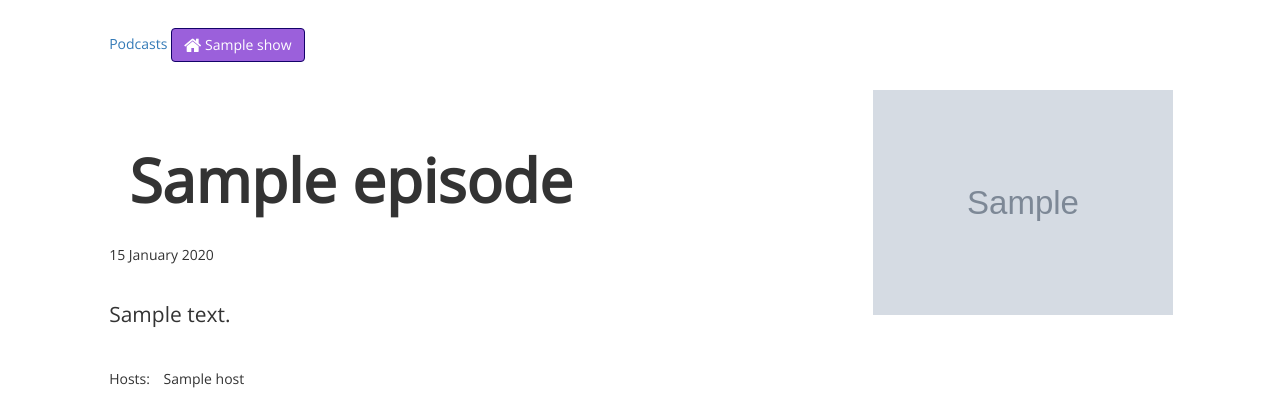
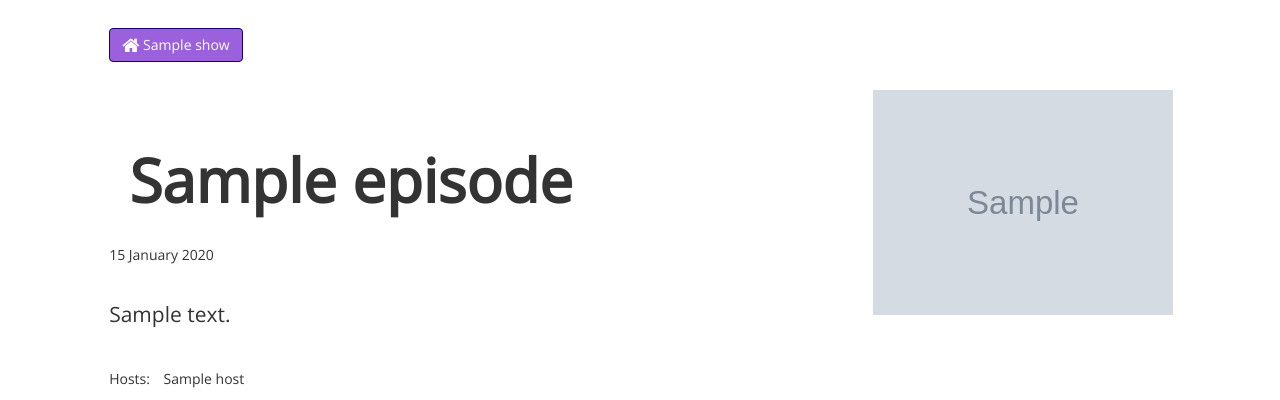
Before and after one commit to jrenaut/learning-as-we-go, a Django app: template lawgo/templates/podcast/episode_detail.html in a window 1280 px wide. Shown: the top 400 px of the page. Run offline with Django 3.2, Linux system fonts and the light colour scheme; the template is opened without the code that fills it: most values are stand-ins (such as "Sample title", 1, 10 or a date in 2020); grey boxes marked "Sample" are stand-in pictures; some libraries are stand-ins or nearby versions.

Commit message:
remove show list

```diff
--- a/lawgo/templates/podcast/episode_detail.html
+++ b/lawgo/templates/podcast/episode_detail.html
@@ -13,9 +13,6 @@
 {% block content %}
 <div class="row color-white top2">
 <div class="col-md-7 col-md-offset-1" >
-    {% if not podcast_singular %}
-    <a href="{% url 'podcast:show_list' %}">{% trans 'Podcasts' %}</a>
-    {% endif %}
 <a class="btn btn-purple" href="{{ episode.show.get_absolute_url }}"><i aria-hidden="true" class="fa fa-home fa-lg"></i> {{ episode.show.title }}</a>
 </div>
 </div>
```
